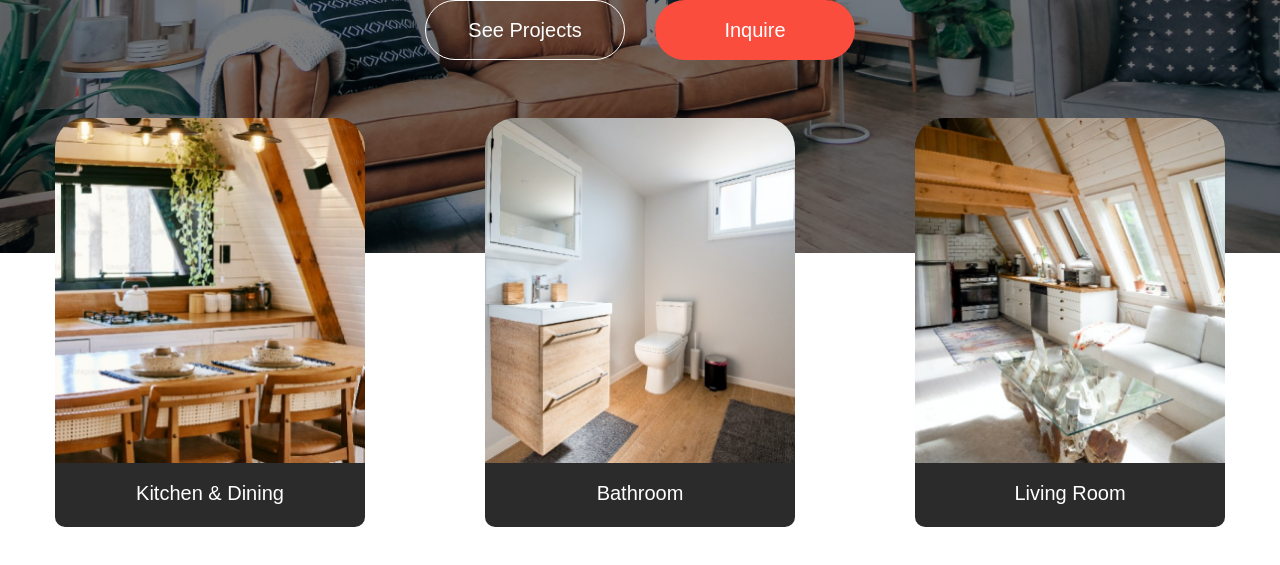
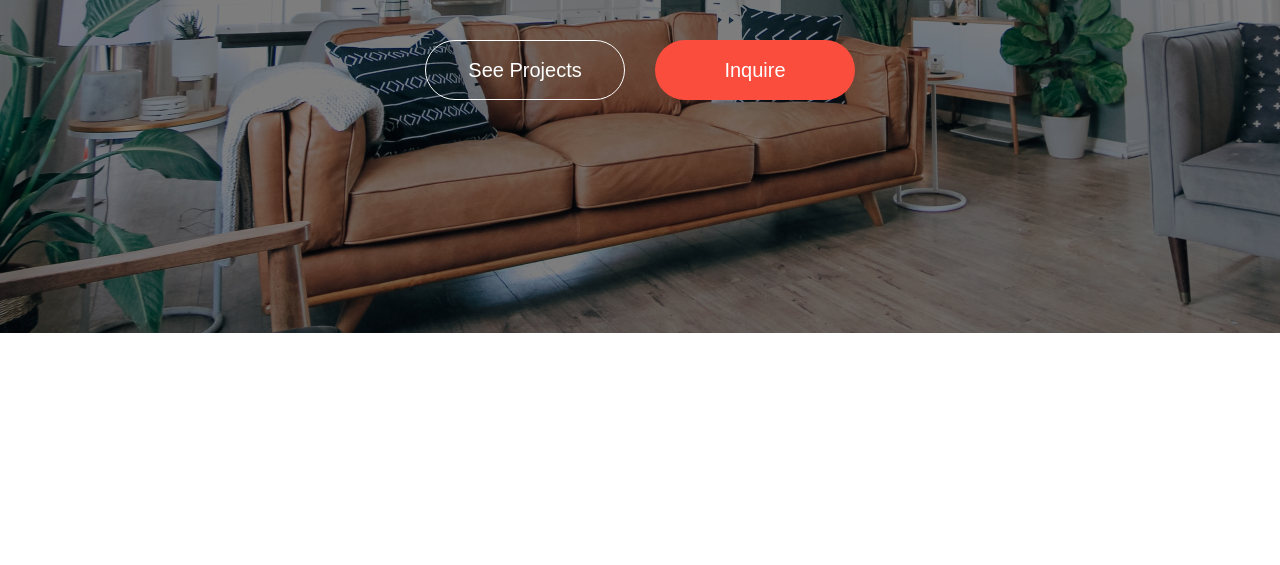
Before and after one commit to uShire/Insight-Basic, a plain HTML site: page index.html in a window 1280 px wide. Shown: the part 467-1032 px from the top of the page. After the commit the page ends 800 px from the top, so only its background shows below. Drawn offline with Linux system fonts and the light colour scheme.

Commit message:
design edited

```diff
--- a/index.html
+++ b/index.html
@@ -41,7 +41,7 @@
         </div>
       </div>
     </section>
-    <section class="cards">
+    <!-- <section class="cards">
       <div class="container">
         <div class="cards__wrapper">
           <div class="cards__item">
@@ -66,6 +66,6 @@
           </div>
         </div>
       </div>
-    </section>
+    </section> -->
   </body>
 </html>
--- a/style.css
+++ b/style.css
@@ -160,7 +160,7 @@ img {
 .banner {
   background-image: url("./img/banner-img.png");
   background-size: cover;
-  min-height: 90vh;
+  height: 100vh;
   display: flex;
   align-items: center;
   text-align: center;
```
